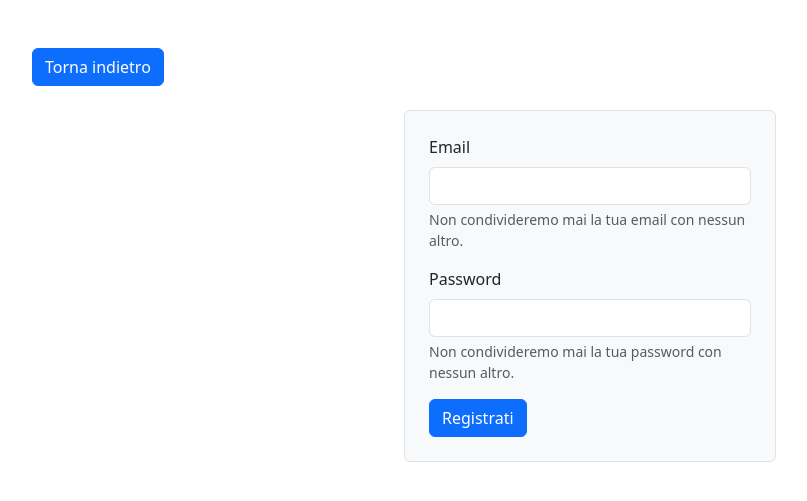
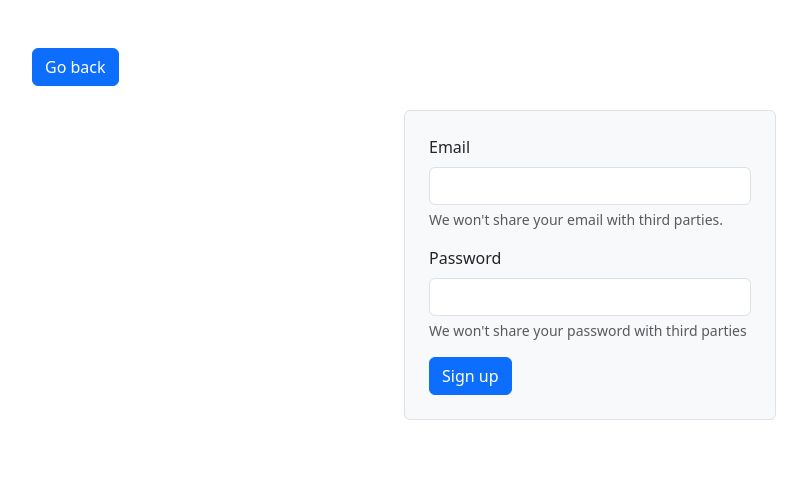
Before and after one commit to angelobattaglia/flask_sqlite_boilerplate, a Flask app: page /signup in a window 1280 px wide. Shown: the part 163-664 px from the top of the page, without its empty margins (50-857 px from the left). Run offline with Flask 3, Linux system fonts and the light colour scheme.

Commit message:
Internationalization and documentation

```diff
--- a/app/app.py
+++ b/app/app.py
@@ -28,7 +28,7 @@ import datetime
 
 ## Import the dao modules and the models module
 import models
-import utenti_dao
+import users_dao
 
 ## Here I call these functions for the creation of the DB tables at startup time
 from table_creation import create_table_users
@@ -69,7 +69,7 @@ def signup_function():
     nuovo_utente_form = request.form.to_dict()
 
     # I try to retrieve the unique email of the nuovo_utente_form from the db ..
-    user_in_db = utenti_dao.get_user_by_email(nuovo_utente_form.get('email'))
+    user_in_db = users_dao.get_user_by_email(nuovo_utente_form.get('email'))
 
     # ... and I check weather it has already been registered ..
     if user_in_db:
@@ -81,7 +81,7 @@ def signup_function():
         nuovo_utente_form['password'] = ws.generate_password_hash(nuovo_utente_form.get('password'))
 
         # I add the user to the db using the method "add_user" from the utenti_dao.py
-        success = utenti_dao.add_user(nuovo_utente_form)
+        success = users_dao.add_user(nuovo_utente_form)
 
         if success:
             flash('Utente creato correttamente', 'success')
@@ -92,7 +92,7 @@ def signup_function():
 
 @login_manager.user_loader
 def load_user(user_id):
-    db_user = utenti_dao.get_user_by_id(user_id)
+    db_user = users_dao.get_user_by_id(user_id)
     if db_user is not None:
         user = models.User(id=db_user['id'],
                            email=db_user['email'],
@@ -109,15 +109,15 @@ def login():
 def login_post():
 
     # Retrieving the informations from the form @ /login
-    utente_form = request.form.to_dict()
+    user_form = request.form.to_dict()
     # Using the "get_user_by_nickname" method from utenti.dao, which
     # retrieves the user from the database with the given nickname passed
     # from the form in /login
-    utente_db = utenti_dao.get_user_by_email(utente_form['email'])
+    utente_db = users_dao.get_user_by_email(user_form['email'])
 
     # If there's no utente_db in the database (meaning the user just doesn't exist into the db)
     # or if the password given as input in the form /login isn't equal to the one in the database
-    if not utente_db or not ws.check_password_hash(utente_db['password'], utente_form['password']):
+    if not utente_db or not ws.check_password_hash(utente_db['password'], user_form['password']):
         flash('Invalid credentials, retry', 'danger')
         return redirect(url_for('home'))
     else:
--- a/app/templates/signup.html
+++ b/app/templates/signup.html
@@ -6,7 +6,7 @@
 <div class="container mt-5"> <!-- Adds a top margin and centers content -->
 
     <div class="d-flex justify-content-start mb-4"> <!-- Ensures button is aligned to the start and adds bottom margin -->
-        <a href="/" class="btn btn-primary">Torna indietro</a>
+        <a href="/" class="btn btn-primary">Go back</a>
     </div>
 
     <div class="col-4 offset-md-4 bg-light p-4 border rounded">
@@ -16,14 +16,14 @@
                 <label for="emailInput" class="form-label">Email</label>
                 <!--<input type="text" class="form-control" name="email" id="emailInput">-->
                 <input type="email" class="form-control" required minlength="6" maxlength="30" name="email" id="emailInput" required pattern="[a-zA-Z0-9._%+-]+@[a-zA-Z0-9.-]+\.[a-zA-Z]{2,}$" title="Please enter a valid email address.">
-                <div id="passwordHelp" class="form-text">Non condivideremo mai la tua email con nessun altro.</div>
+                <div id="passwordHelp" class="form-text">We won't share your email with third parties.</div>
             </div>
             <div class="mb-3">
                 <label for="passwordInput" class="form-label">Password</label>
                 <input type="password" class="form-control" name="password" id="passwordInput" required minlength="8" maxlength="30">
-                <div id="passwordHelp" class="form-text" >Non condivideremo mai la tua password con nessun altro.</div>
+                <div id="passwordHelp" class="form-text" >We won't share your password with third parties</div>
             </div>
-            <button type="submit" class="btn btn-primary">Registrati</button>
+            <button type="submit" class="btn btn-primary">Sign up</button>
         </form>
     </div>
 
```
Also changed, not shown: app/templates/login.html (+11 -13 lines), README.md, app/users_dao.py (renamed from app/utenti_dao.py).
